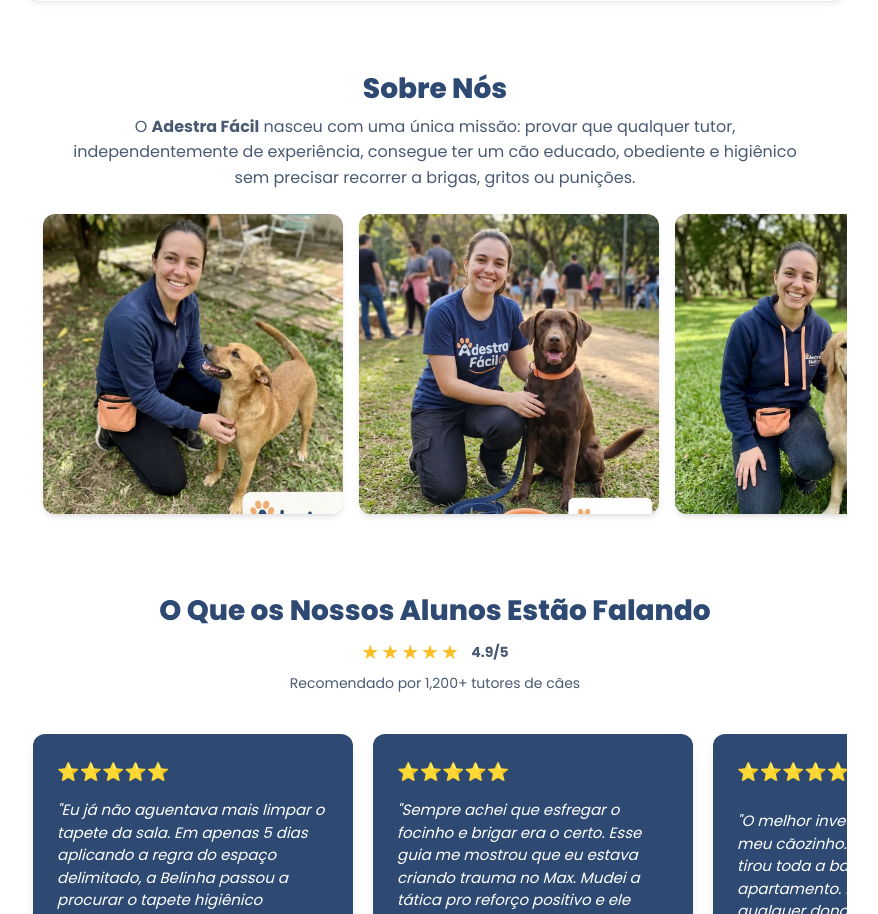
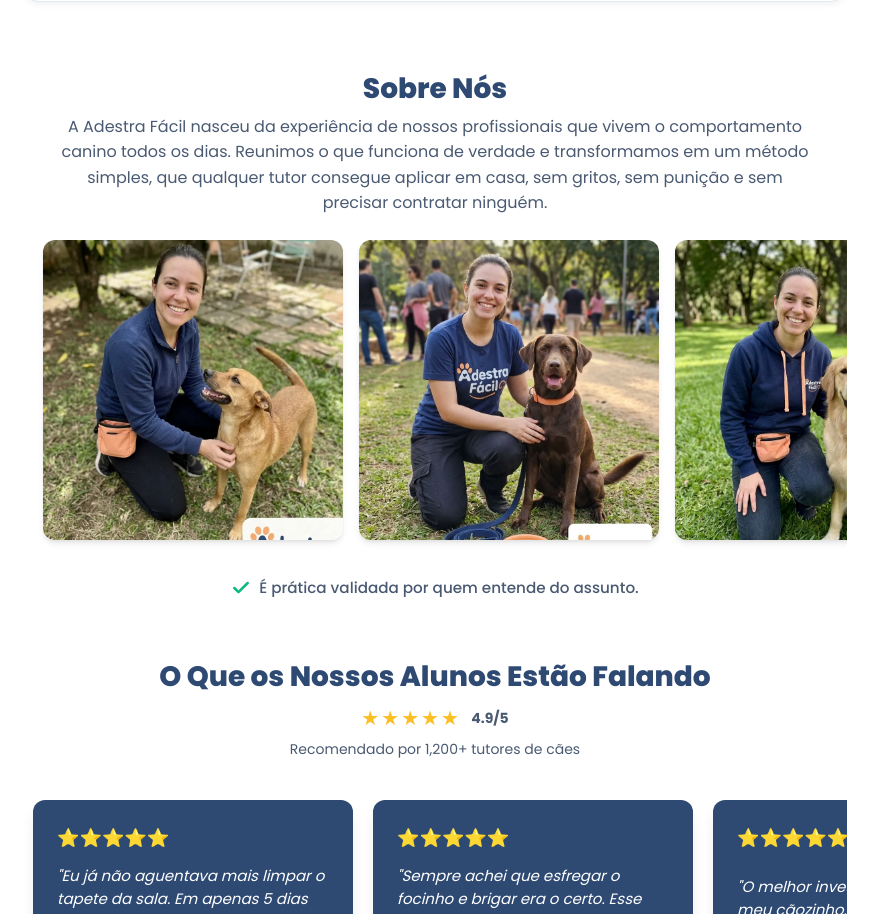
Before and after one commit to joaozaguini/adestra-facil-web, a Next.js app: page /xixi-e-coco in a window 1280 px wide. Shown: the part 2300-3214 px from the top of the page, without its empty margins (205-1083 px from the left). Built offline with nearby package versions, Linux system fonts and the light colour scheme.

Commit message:
copy: update sobre nos text and add validation check

```diff
--- a/app/xixi-e-coco/page.jsx
+++ b/app/xixi-e-coco/page.jsx
@@ -188,7 +188,7 @@ export default function XixiECocoPage() {
           <h2 className="section-title" style={{textAlign: "center", marginBottom: "8px"}}>Sobre Nós</h2>
           <div className="container" style={{maxWidth: "800px", margin: "0 auto", textAlign: "center", color: "var(--text-main)", fontSize: "16px", lineHeight: "1.6"}}>
             <p style={{marginBottom: "24px", padding: "0 20px"}}>
-              O <strong>Adestra Fácil</strong> nasceu com uma única missão: provar que qualquer tutor, independentemente de experiência, consegue ter um cão educado, obediente e higiênico sem precisar recorrer a brigas, gritos ou punições.
+              A Adestra Fácil nasceu da experiência de nossos profissionais que vivem o comportamento canino todos os dias. Reunimos o que funciona de verdade e transformamos em um método simples, que qualquer tutor consegue aplicar em casa, sem gritos, sem punição e sem precisar contratar ninguém.
             </p>
           </div>
           <div className="trainers-carousel">
@@ -200,6 +200,10 @@ export default function XixiECocoPage() {
             <img src="/adestradores/place-logo-onto-t-shirt-202607151939.webp" alt="Adestrador" className="trainer-img" />
             <img src="/adestradores/place-logo-on-t-shirt-202607151939.webp" alt="Adestrador" className="trainer-img" />
             <img src="/adestradores/place-logo-on-woman-s-t-shirt-202607151939.webp" alt="Adestrador" className="trainer-img" />
+          </div>
+          <div style={{display: "flex", justifyContent: "center", alignItems: "center", gap: "8px", marginTop: "16px", padding: "0 20px", color: "var(--gray-700)", fontSize: "0.95rem", fontWeight: "500", textAlign: "center"}}>
+            <svg style={{color: "#10b981", flexShrink: 0}} xmlns="http://www.w3.org/2000/svg" width="20" height="20" viewBox="0 0 24 24" fill="none" stroke="currentColor" strokeWidth="3" strokeLinecap="round" strokeLinejoin="round"><polyline points="20 6 9 17 4 12"></polyline></svg>
+            É prática validada por quem entende do assunto.
           </div>
         </section>
 
```
